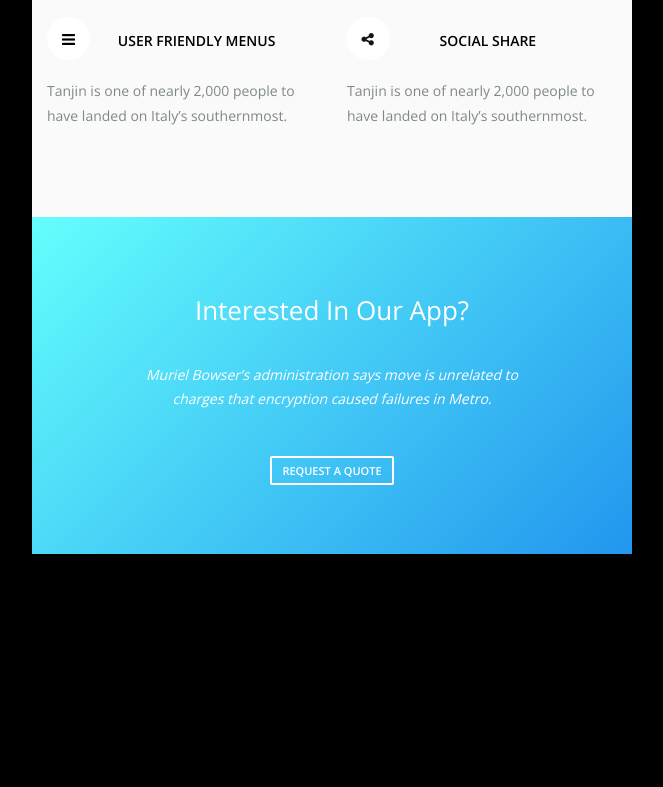
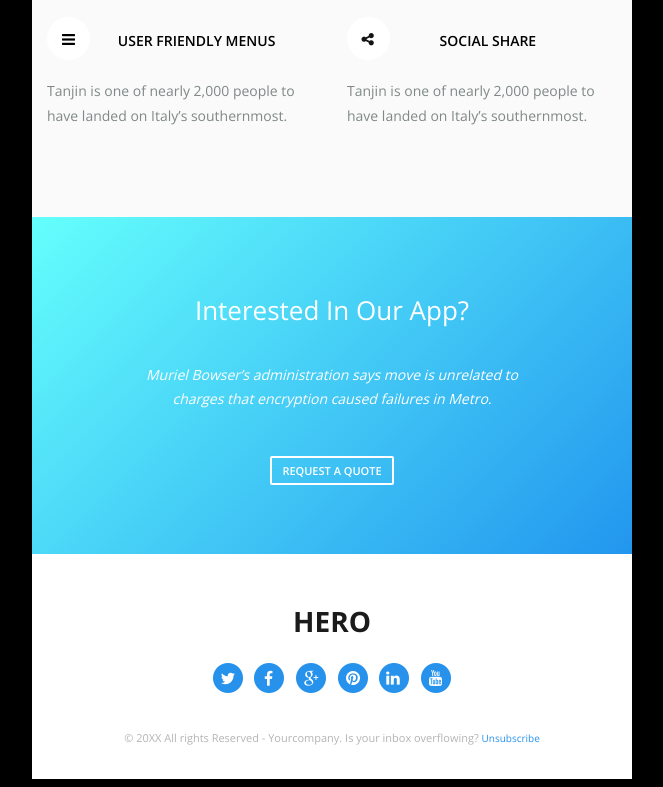
Before and after one commit to cmcoke/her-email, a website built with webpack: page app/index.html in a window 1280 px wide. Shown: the part 2662-3449 px from the top of the page, without its empty margins (308-971 px from the left). Before the commit the page ends 3224 px from the top, so only its background shows below. Built offline with nearby package versions, Linux system fonts and the light colour scheme.

Commit message:
Completed footer section

```diff
--- a/app/index.html
+++ b/app/index.html
@@ -542,14 +542,66 @@
           </tr>
           <!-- end of request a quote -->
 
+
+
+          <!-- start of footer row -->
           <tr>
-            <td></td>
+            <td>
+              <table class='footer-main-table' width='100%' border='0' cellspacing='0' cellpadding='0' align='left' style="padding: 25px 0 0; background:white">
+
+                <!-- footer text heading -->
+                <tr>
+                  <td align='center'>
+                    <h2 style="font-weight: 700; font-family: 'Open Sans', 'HelveticaNeue-Light', 'Helvetica Neue Light', 'Helvetica Neue', Helvetica, Arial, 'Lucida Grande', sans-serif; color:#1b1b1b; text-transform:uppercase; font-size:28px;">Hero</h2>
+                  </td>
+                </tr>
+
+                <!-- footer logos -->
+                <tr>
+                  <td>
+                    <table align='center' class='footer-icon-table' width='250px' border='0' cellspacing='0' cellpadding='0' align='left' style="">
+                        <tr>
+                          <td align='center'>
+                            <img src="assets/images/twitter_icon.png" alt="">
+                          </td>
+                          <td align='center'>
+                            <img src="assets/images/facebook_icon.png" alt="">
+                          </td>
+                          <td align='center'>
+                            <img src="assets/images/google_icon.png" alt="">
+                          </td>
+                          <td align='center'>
+                            <img src="assets/images/pinterest_icon.png" alt="">
+                          </td>
+                          <td align='center'>
+                            <img src="assets/images/linkedin_icon.png" alt="">
+                          </td>
+                          <td align='center'>
+                            <img src="assets/images/youtube_icon.png" alt="">
+                          </td>
+                        </tr>
+                    </table>
+                  </td>
+                </tr>
+
+                <!-- footer copyright -->
+                <tr>
+                  <td align='center'>
+                    <p style="font-family: 'Open Sans', 'HelveticaNeue-Light', 'Helvetica Neue Light', 'Helvetica Neue', Helvetica, Arial, 'Lucida Grande', sans-serif; color:#b4b4b4; font-weight:400; line-height:1.8; font-size:11px; padding:20px 0">© 20XX All rights Reserved - Yourcompany. Is your inbox overflowing? <a href="#" style="font-family: 'Open Sans', 'HelveticaNeue-Light', 'Helvetica Neue Light', 'Helvetica Neue', Helvetica, Arial, 'Lucida Grande', sans-serif; color:#2792ec; font-weight:400; font-size:10px;">Unsubscribe</a></p>
+                  </td>
+                </tr>
+
+              </table>
+            </td>
           </tr>
-        </table>
+          <!-- end of footer row -->
+
+
         <!-- end of container table -->
-
       </td>
     </tr>
+
+    </table>
 
   </table>
   <!-- end of main table -->
```
